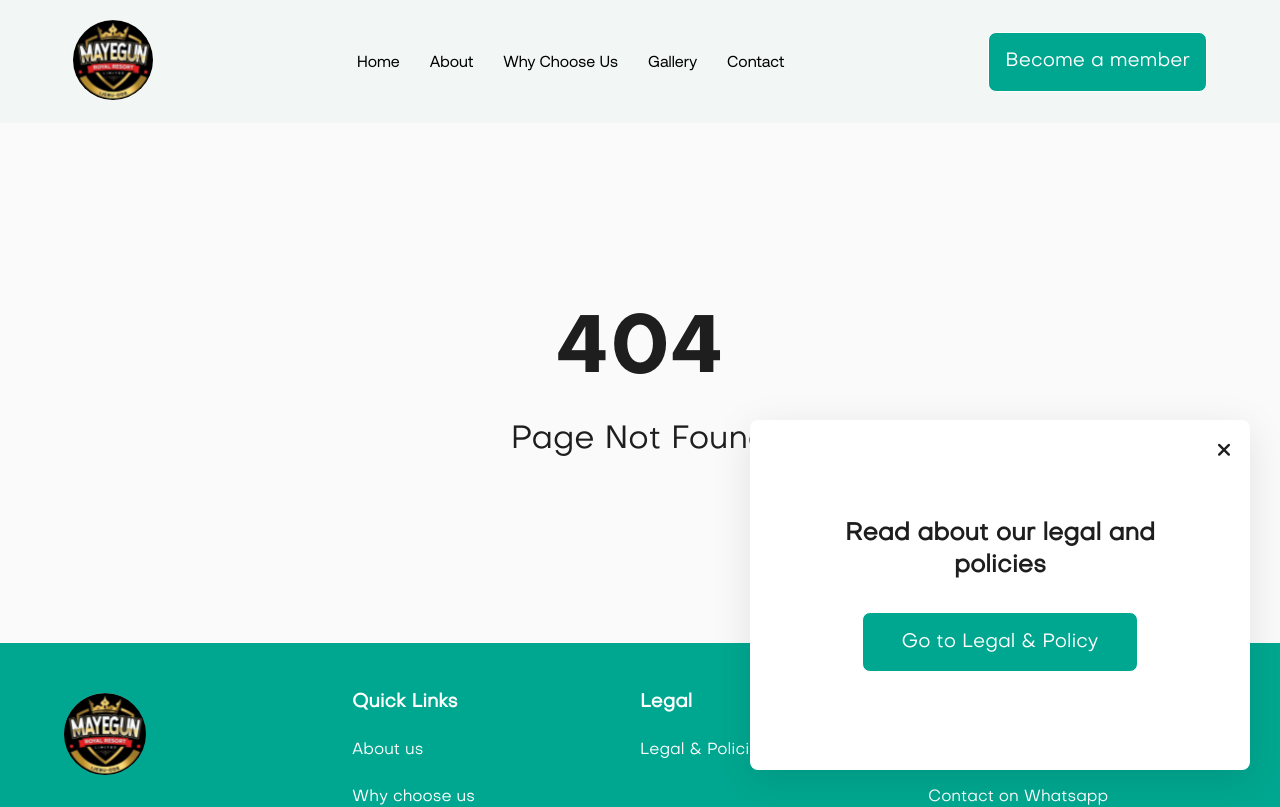
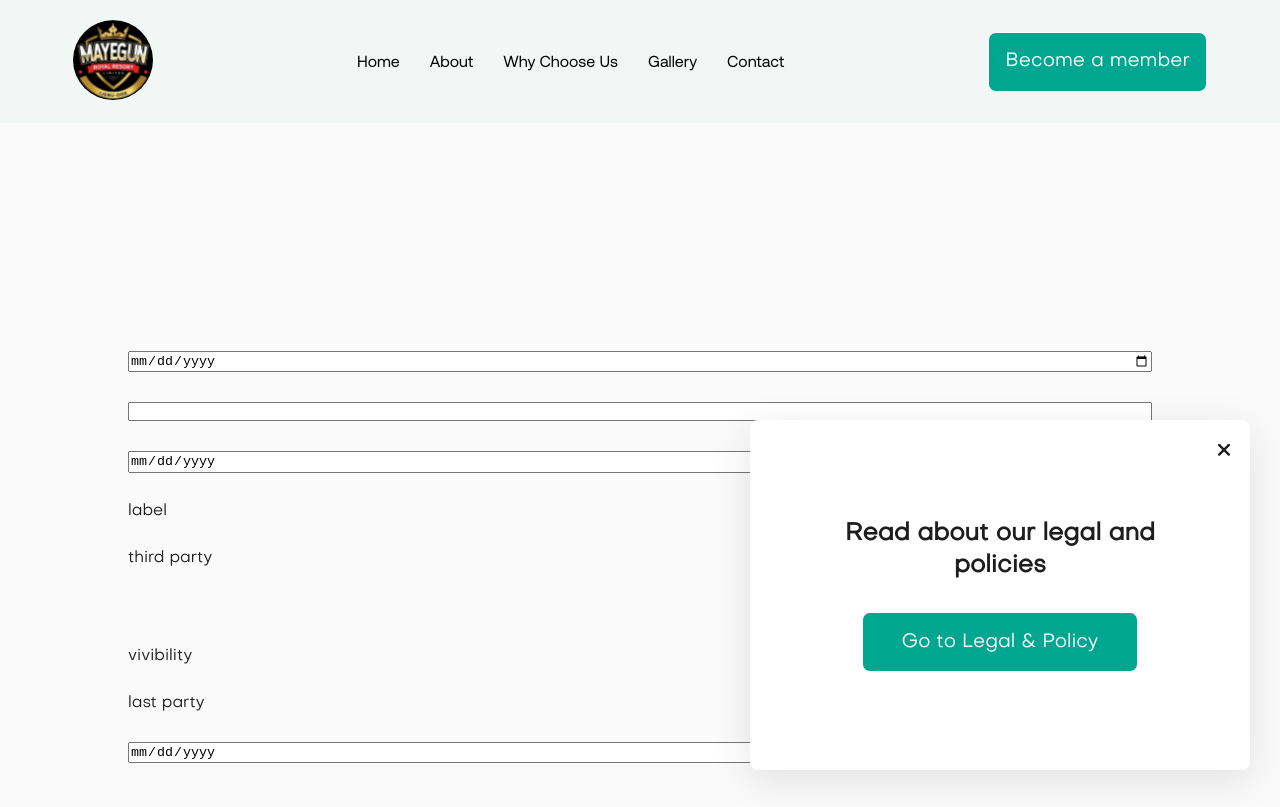
Before and after one commit to GeekyCoder25/mayeguns-royal-resort, a Next.js app: page /input in a window 1280 px wide. Shown: the top 807 px of the page. Built offline with nearby package versions, Linux system fonts and the light colour scheme.

Commit message:
testing input on ios

```diff
--- a/src/app/components/MainBg.tsx
+++ b/src/app/components/MainBg.tsx
@@ -64,7 +64,8 @@ const MainBg = ({modal, title, content}: any) => {
 									item.value = e.target.value.split('-').reverse().join('/');
 								}}
 								onKeyUp={e => {
-									e.key === 'Enter' &&
+									item.title === 'Guests' &&
+										e.key === 'Enter' &&
 										//@ts-ignore
 										e.target.parentElement.firstChild.classList.remove(
 											styles.input
--- /dev/null
+++ b/src/app/input/page.tsx
@@ -0,0 +1,36 @@
+'use client';
+const Input = () => {
+	return (
+		<div className="test">
+			<input type="date" name="fir" id="fir" />
+			<input type="datetime" name="sec" id="sec" />
+			<input type="date" name="thi" id="thi" />
+			<label htmlFor="thi">label</label>
+			<p
+				onClick={(e: any) => {
+					e.target.parentElement.firstChild.showPicker();
+				}}
+			>
+				third party
+			</p>
+			<input type="date" name="five" id="five" className="four" />
+			<p
+				onClick={(e: any) => {
+					e.target.previousElementSibling.showPicker();
+				}}
+			>
+				vivibility
+			</p>
+			<p
+				onClick={(e: any) => {
+					e.target.parentElement.lastChild.showPicker();
+				}}
+			>
+				last party
+			</p>
+			<input type="date" name="last" id="last" className="last" />
+		</div>
+	);
+};
+
+export default Input;
--- a/src/app/styles/globals.css
+++ b/src/app/styles/globals.css
@@ -206,6 +206,22 @@ header {
 	font-family: 'objectivity-bold';
 	font-size: 5rem;
 }
+.test {
+	display: flex;
+	flex-direction: column;
+	gap: 30px;
+	margin: 100px auto;
+	padding: 10%;
+}
+.four {
+	visibility: hidden;
+}
+.test .last {
+	display: block;
+	-webkit-appreance: textfield;
+	-moz-appearance: textfield;
+	min-height: 1.2rem;
+}
 @media (max-width: 900px) {
 	html {
 		font-size: 14px;
--- a/src/app/styles/page.module.scss
+++ b/src/app/styles/page.module.scss
@@ -23,7 +23,7 @@
 			object-fit: cover;
 			background-repeat: no-repeat;
 			background-position: 50% 50%;
-			animation: bgAnimate 7s ease-in-out 1s infinite;
+			animation: bgAnimate 7s ease-in-out infinite;
 			z-index: -8;
 		}
 		> .img {
```
